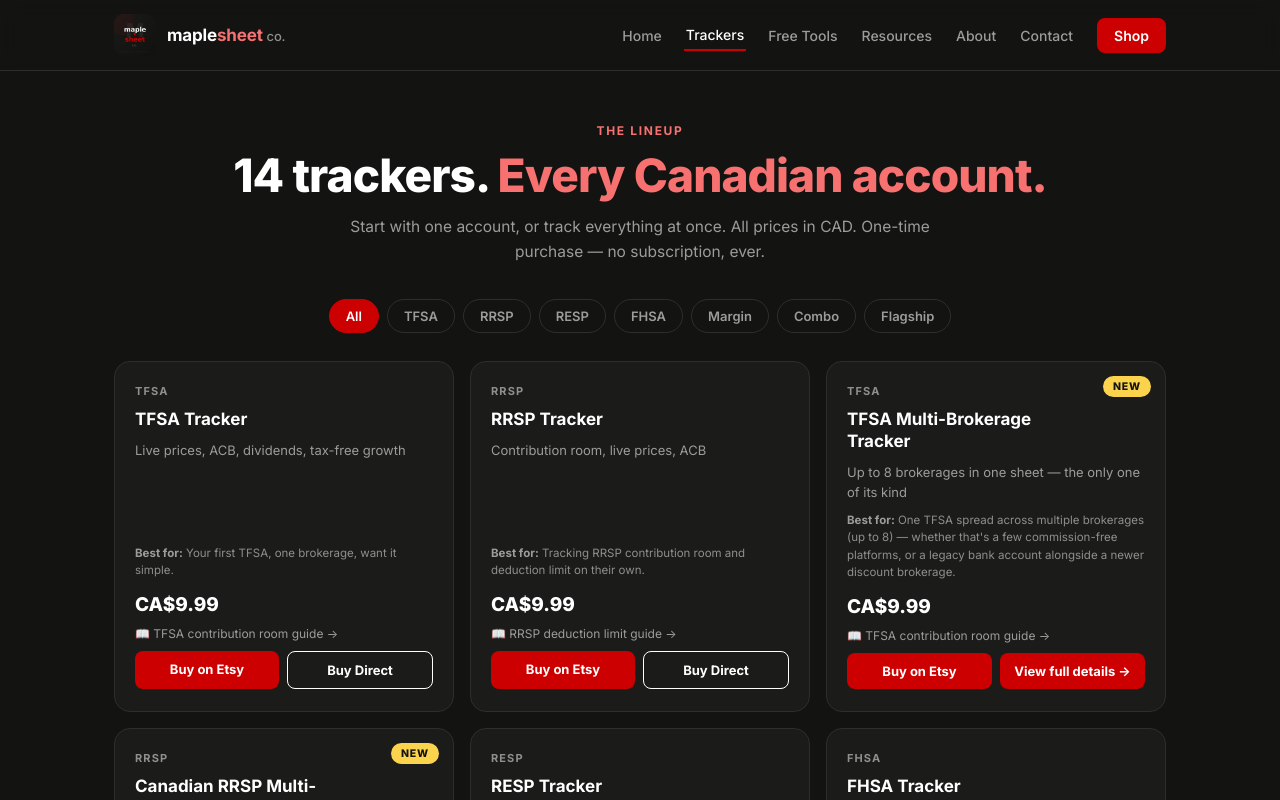
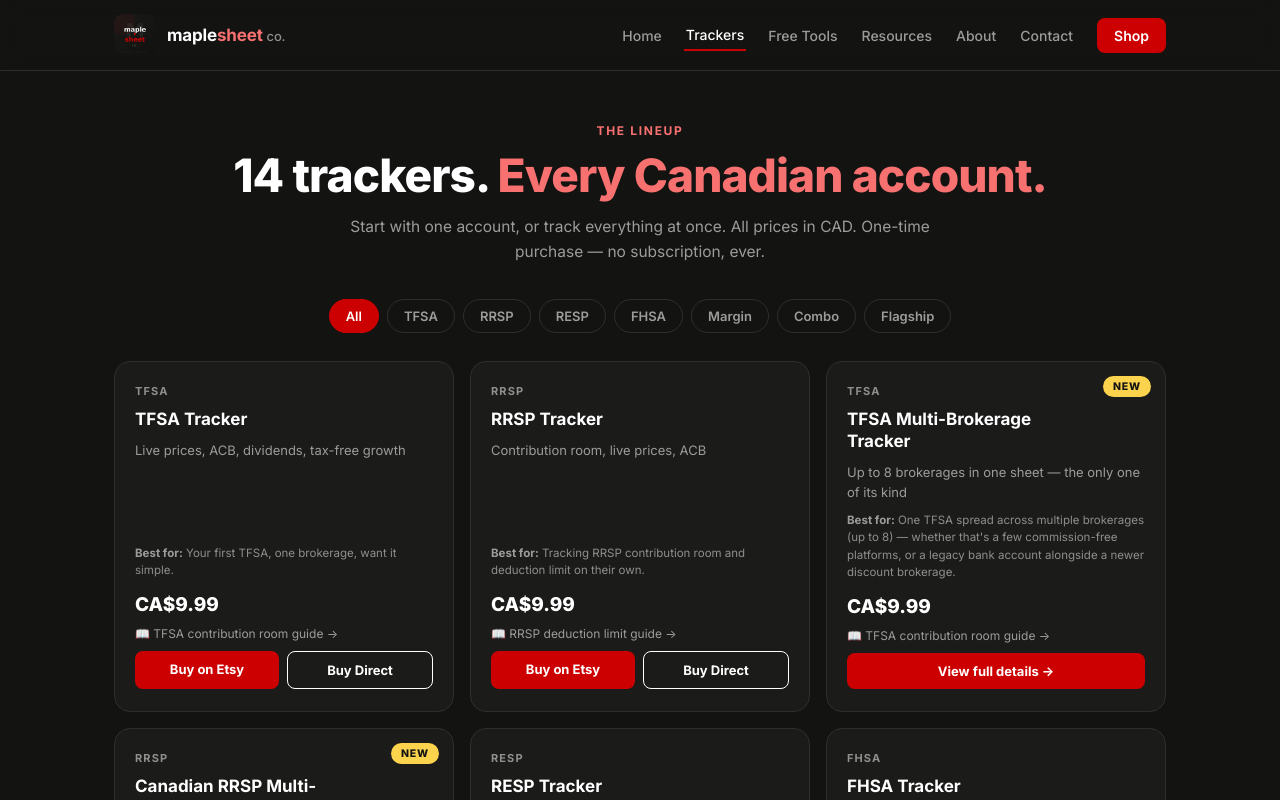
Before and after one commit to maplesheetco/maplesheet-website, a React (Vite) app: page /trackers in a window 1280 px wide. Shown: the top 800 px of the page. Built offline with nearby package versions, Linux system fonts and the light colour scheme.

Commit message:
Fix conditional rendering for URL and button

```diff
--- a/src/pages/Trackers.jsx
+++ b/src/pages/Trackers.jsx
@@ -119,7 +119,7 @@ export default function Trackers() {
                   </Link>
                 )}
                 <div style={{ display: "flex", gap: 8 }}>
-                  {p.url && (
+                  {p.url && !p.stripeBuyButton && (
                     <a href={p.url} target="_blank" rel="noreferrer" className="ml-btn" onClick={() => trackBuyClicked({
                       productName: p.name, productTag: p.tag, priceCad: p.price,
                       checkoutDestination: "etsy", sourceSection: "trackers_catalog",
```
